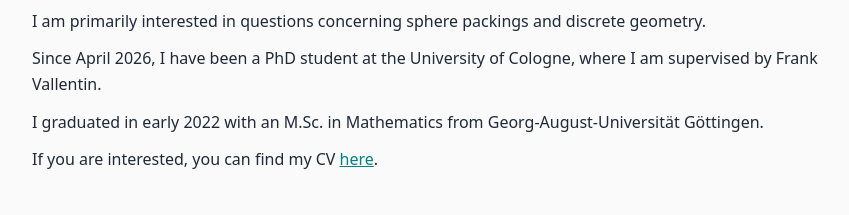
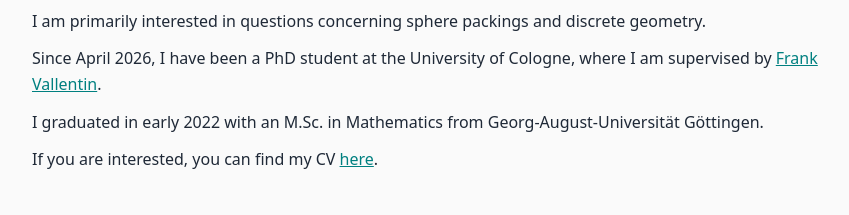
Before and after one commit to sabyasachi-mukherjee/sabyasachi-mukherjee.github.io, a plain HTML site: page index.html in a window 1280 px wide. Shown: the part 206-421 px from the top of the page, 208-1057 px from the left. Drawn offline with Linux system fonts and the light colour scheme.

Commit message:
Add hyperlink to Frank Vallentin's profile

```diff
--- a/index.html
+++ b/index.html
@@ -97,7 +97,7 @@
     </p>
 
     <p>
-        Since April 2026, I have been a PhD student at the University of Cologne, where I am supervised by Frank Vallentin.
+        Since April 2026, I have been a PhD student at the University of Cologne, where I am supervised by <a href="https://scholar.google.com/citations?user=BDY8cYoAAAAJ&hl=en">Frank Vallentin</a>.
     </p>
 
     <p>
```
